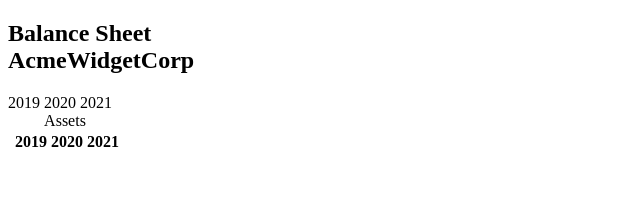
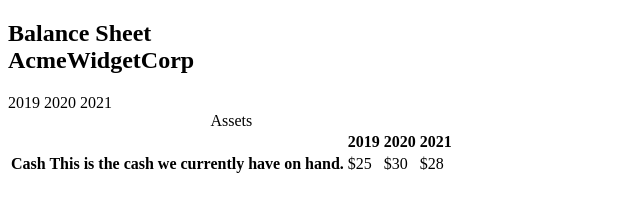
Before and after one commit to IamVictheCG/Balance-Sheet, a plain HTML site: page index.html in a window 1280 px wide. Shown: the whole page, without its empty margins (0-640 px from the left). Drawn offline with Linux system fonts and the light colour scheme.

Commit message:
updates made

```diff
--- a/index.html
+++ b/index.html
@@ -33,7 +33,12 @@
                         </tr>
                     </thead>
                     <tbody>
-                        <tr class="data"></tr>
+                        <tr class="data">
+                            <th>Cash <span class="description">This is the cash we currently have on hand.</span></th>
+                            <td>$25</td>
+                            <td>$30</td>
+                            <td class="current">$28</td>
+                        </tr>
                         <tr class="data"></tr>
                         <tr class="data"></tr>
                         <tr class="total"></tr>
```
